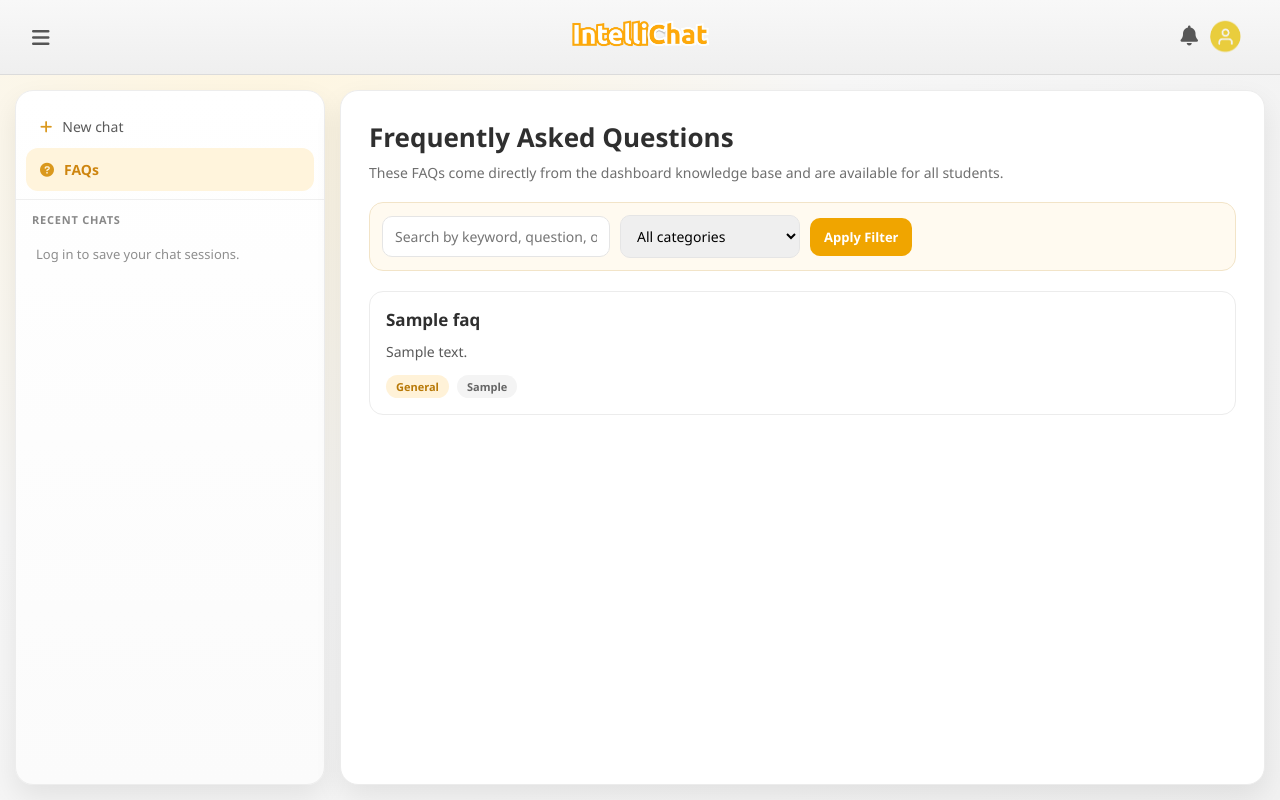
After one commit to Niko2xni/IntelliChat, a Django app: page /chatbot/faqs/ in a window 1280 px wide. The commit adds this page. Run offline with Django 5.2, Linux system fonts and the light colour scheme; tables that the repository leaves empty hold one stand-in row (values such as "Sample post").

Commit message:
Added FAQ page

```diff
--- a/chatbot/urls.py
+++ b/chatbot/urls.py
@@ -8,6 +8,7 @@ urlpatterns = [
     path('signup/', views.signup_view, name='signup'),
     path('logout/', views.logout_view, name='logout'),
     path('profile/', views.profile_view, name='profile'),
+    path('faqs/', views.faqs_view, name='chatbot_faqs'),
     path('request/', views.request_form_view, name='request_form'),
     path('submit-role-request/', views.submit_role_request, name='submit_role_request'),
     path('my-role-request-status/', views.my_role_request_status, name='my_role_request_status'),
--- a/chatbot/views.py
+++ b/chatbot/views.py
@@ -8,6 +8,7 @@ from django.conf import settings
 from django.contrib.auth import authenticate, login, logout, update_session_auth_hash
 from django.core.cache import cache
 from django.core.mail import send_mail
+from django.db import models
 from django.http import JsonResponse
 from django.shortcuts import redirect, render
 from django.urls import reverse
@@ -16,7 +17,7 @@ from django.views.decorators.http import require_http_methods
 from google import genai
 
 from .models import ChatMessage, ChatSession, Student
-from dashboard.models import Notification, RoleRequest, create_audit_log, create_notification
+from dashboard.models import FAQ, Notification, RoleRequest, create_audit_log, create_notification
 
 SYSTEM_PROMPT = """
 You are the T.I.P. Office of Student Affairs (OSA) Virtual Assistant.
@@ -374,6 +375,42 @@ def profile_view(request):
 def request_form_view(request):
     return render(request, 'chatbot/request_form.html', {
         'chat_sessions': _chat_sessions_for_user(request.user),
+    })
+
+
+def faqs_view(request):
+    chat_sessions = _chat_sessions_for_user(request.user)
+    query = request.GET.get('q', '').strip()
+    category = request.GET.get('category', '').strip()
+
+    faqs = FAQ.objects.filter(is_active=True)
+    if query:
+        faqs = faqs.filter(
+            models.Q(question__icontains=query)
+            | models.Q(answer__icontains=query)
+            | models.Q(tags__icontains=query)
+        )
+    if category:
+        faqs = faqs.filter(category=category)
+
+    faqs = faqs.order_by('-updated_at', '-created_at')
+    categories = (
+        FAQ.objects.filter(is_active=True)
+        .values_list('category', flat=True)
+        .distinct()
+        .order_by('category')
+    )
+
+    return render(request, 'chatbot/faqs.html', {
+        'chat_sessions': chat_sessions,
+        'chat_session_summaries': _chat_session_summaries_for_user(
+            request.user,
+            sessions=chat_sessions,
+        ),
+        'faqs': faqs,
+        'categories': categories,
+        'query': query,
+        'selected_category': category,
     })
 
 
--- /dev/null
+++ b/templates/chatbot/faqs.html
@@ -0,0 +1,297 @@
+{% load static %}
+<!DOCTYPE html>
+<html>
+<head>
+    <meta charset="UTF-8">
+    <meta name="viewport" content="width=device-width, initial-scale=1.0">
+    <title>FAQs | IntelliChat</title>
+
+    <link rel="stylesheet" href="{% static 'css/chatbot.css' %}">
+    <link rel="stylesheet" href="{% static 'css/profile.css' %}">
+    <link rel="stylesheet" href="https://cdnjs.cloudflare.com/ajax/libs/font-awesome/6.0.0/css/all.min.css">
+
+    <style>
+        .faq-page {
+            flex: 1;
+            overflow-y: auto;
+            padding: 28px;
+        }
+
+        .faq-header {
+            margin-bottom: 20px;
+        }
+
+        .faq-header h1 {
+            color: #2f2f2f;
+            font-size: 26px;
+            margin-bottom: 8px;
+        }
+
+        .faq-header p {
+            color: #6f6f6f;
+            font-size: 14px;
+        }
+
+        .faq-filters {
+            align-items: center;
+            background: #fffaf0;
+            border: 1px solid #f2e4c8;
+            border-radius: 14px;
+            display: flex;
+            flex-wrap: wrap;
+            gap: 10px;
+            margin-bottom: 20px;
+            padding: 12px;
+        }
+
+        .faq-filters input,
+        .faq-filters select {
+            border: 1px solid #e5e5e5;
+            border-radius: 10px;
+            font-size: 14px;
+            min-width: 180px;
+            padding: 10px 12px;
+        }
+
+        .faq-filters button,
+        .faq-clear-link {
+            background: #f0a500;
+            border: none;
+            border-radius: 10px;
+            color: #fff;
+            cursor: pointer;
+            display: inline-flex;
+            font-size: 13px;
+            font-weight: 700;
+            padding: 10px 14px;
+            text-decoration: none;
+        }
+
+        .faq-clear-link {
+            background: #7a7a7a;
+        }
+
+        .faq-list {
+            display: grid;
+            gap: 12px;
+        }
+
+        .faq-card {
+            background: #ffffff;
+            border: 1px solid #ececec;
+            border-radius: 14px;
+            padding: 16px;
+        }
+
+        .faq-card h3 {
+            color: #2f2f2f;
+            font-size: 17px;
+            margin-bottom: 10px;
+        }
+
+        .faq-card p {
+            color: #595959;
+            font-size: 14px;
+            line-height: 1.6;
+            margin-bottom: 12px;
+            white-space: pre-wrap;
+        }
+
+        .faq-meta {
+            align-items: center;
+            display: flex;
+            flex-wrap: wrap;
+            gap: 8px;
+        }
+
+        .faq-category,
+        .faq-tag {
+            border-radius: 999px;
+            font-size: 11px;
+            font-weight: 700;
+            padding: 4px 10px;
+        }
+
+        .faq-category {
+            background: #fff2d8;
+            color: #b87907;
+        }
+
+        .faq-tag {
+            background: #f4f4f4;
+            color: #666;
+        }
+
+        .faq-empty {
+            background: #fff;
+            border: 1px dashed #e0e0e0;
+            border-radius: 14px;
+            color: #7b7b7b;
+            font-size: 14px;
+            padding: 18px;
+            text-align: center;
+        }
+
+        @media (max-width: 768px) {
+            .faq-page {
+                padding: 16px;
+            }
+
+            .faq-header h1 {
+                font-size: 22px;
+            }
+
+            .faq-filters {
+                gap: 8px;
+            }
+
+            .faq-filters input,
+            .faq-filters select,
+            .faq-filters button,
+            .faq-clear-link {
+                width: 100%;
+            }
+        }
+    </style>
+</head>
+
+<body>
+<header class="header">
+    <div class="header-content">
+        <div class="menu-icon">
+            <i class="fas fa-bars"></i>
+        </div>
+
+        <h1 class="logo">
+            <img src="{% static 'images/logo.png' %}">
+        </h1>
+
+        <div class="header-icons">
+            <div class="notification-wrapper">
+                <button class="header-icon notif-icon notification-btn" title="Notifications">
+                    <i class="fas fa-bell"></i>
+                    <span class="notif-badge" style="display: none;">0</span>
+                </button>
+
+                <div id="notificationDropdown" class="notification-dropdown" style="display: none;">
+                    <div class="notification-header">
+                        <h3>Notifications</h3>
+                        <button id="markAllReadBtn" class="mark-all-read-btn">Mark all as read</button>
+                    </div>
+                    <div class="notification-list"></div>
+                </div>
+            </div>
+
+            <a href="{% url 'profile' %}" class="header-icon profile-icon">
+                {% if user.is_authenticated and user.profile_picture %}
+                <img src="{{ user.profile_picture.url }}" alt="Profile">
+                {% else %}
+                <img src="{% static 'images/profile.png' %}" alt="Profile">
+                {% endif %}
+            </a>
+        </div>
+    </div>
+</header>
+
+<div class="main-container">
+    <aside class="sidebar">
+        <a href="{% url 'chatbot_home' %}" class="sidebar-item">
+            <i class="fas fa-plus"></i>
+            <span>New chat</span>
+        </a>
+
+        <a href="{% url 'chatbot_faqs' %}" class="sidebar-item active">
+            <i class="fas fa-circle-question"></i>
+            <span>FAQs</span>
+        </a>
+
+        <div class="sidebar-section">
+            <div class="sidebar-section-header">
+                <div class="sidebar-section-title">Recent chats</div>
+                {% if user.is_authenticated %}
+                <span class="sidebar-session-count">{{ chat_session_summaries|length }}</span>
+                {% endif %}
+            </div>
+
+            {% if user.is_authenticated %}
+            <div class="sidebar-chat-list">
+                {% for session in chat_session_summaries %}
+                <a href="{% url 'chat_session' session.id %}" class="sidebar-chat-link" data-session-id="{{ session.id }}">
+                    <div class="sidebar-chat-main">
+                        <div class="sidebar-chat-title-row">
+                            <span class="sidebar-chat-title">{{ session.title }}</span>
+                            <time class="sidebar-chat-time" datetime="{{ session.updated_iso }}">{{ session.updated_label }}</time>
+                        </div>
+                        <p class="sidebar-chat-preview">{{ session.preview }}</p>
+                    </div>
+                </a>
+                {% empty %}
+                <div class="sidebar-empty">No saved chats yet.</div>
+                {% endfor %}
+            </div>
+            {% else %}
+            <div class="sidebar-empty">Log in to save your chat sessions.</div>
+            {% endif %}
+        </div>
+    </aside>
+
+    <main class="chat-area">
+        <section class="faq-page">
+            <div class="faq-header">
+                <h1>Frequently Asked Questions</h1>
+                <p>These FAQs come directly from the dashboard knowledge base and are available for all students.</p>
+            </div>
+
+            <form method="get" class="faq-filters">
+                <input type="text" name="q" value="{{ query }}" placeholder="Search by keyword, question, or answer">
+
+                <select name="category">
+                    <option value="">All categories</option>
+                    {% for category in categories %}
+                    <option value="{{ category }}"{% if selected_category == category %} selected{% endif %}>{{ category|title }}</option>
+                    {% endfor %}
+                </select>
+
+                <button type="submit">Apply Filter</button>
+                {% if query or selected_category %}
+                <a href="{% url 'chatbot_faqs' %}" class="faq-clear-link">Clear</a>
+                {% endif %}
+            </form>
+
+            <div class="faq-list">
+                {% for faq in faqs %}
+                <article class="faq-card">
+                    <h3>{{ faq.question }}</h3>
+                    <p>{{ faq.answer }}</p>
+                    <div class="faq-meta">
+                        <span class="faq-category">{{ faq.get_category_display }}</span>
+                        {% for tag in faq.get_tags_list %}
+                        <span class="faq-tag">{{ tag }}</span>
+                        {% endfor %}
+                    </div>
+                </article>
+                {% empty %}
+                <div class="faq-empty">
+                    No FAQs found for your filters. Try another keyword or category.
+                </div>
+                {% endfor %}
+            </div>
+        </section>
+    </main>
+</div>
+
+<script src="{% static 'js/notifications.js' %}"></script>
+<script>
+const menuIcon = document.querySelector('.menu-icon');
+const sidebar = document.querySelector('.sidebar');
+const chatArea = document.querySelector('.chat-area');
+
+if (menuIcon && sidebar && chatArea) {
+    menuIcon.addEventListener('click', () => {
+        sidebar.classList.toggle('hidden');
+        chatArea.classList.toggle('full-width');
+    });
+}
+</script>
+</body>
+</html>
--- a/templates/chatbot/index.html
+++ b/templates/chatbot/index.html
@@ -55,6 +55,11 @@
             <i class="fas fa-plus"></i>
             <span>New chat</span>
         </div>
+
+        <a href="{% url 'chatbot_faqs' %}" class="sidebar-item">
+            <i class="fas fa-circle-question"></i>
+            <span>FAQs</span>
+        </a>
 
         <div class="sidebar-section">
             <div class="sidebar-section-header">
--- a/templates/chatbot/profile.html
+++ b/templates/chatbot/profile.html
@@ -67,6 +67,11 @@
 <a href="{% url 'chatbot_home' %}" class="sidebar-item active">
 <i class="fas fa-plus"></i>
 <span>New chat</span>
+</a>
+
+<a href="{% url 'chatbot_faqs' %}" class="sidebar-item">
+<i class="fas fa-circle-question"></i>
+<span>FAQs</span>
 </a>
 
 <div class="sidebar-section">
```
